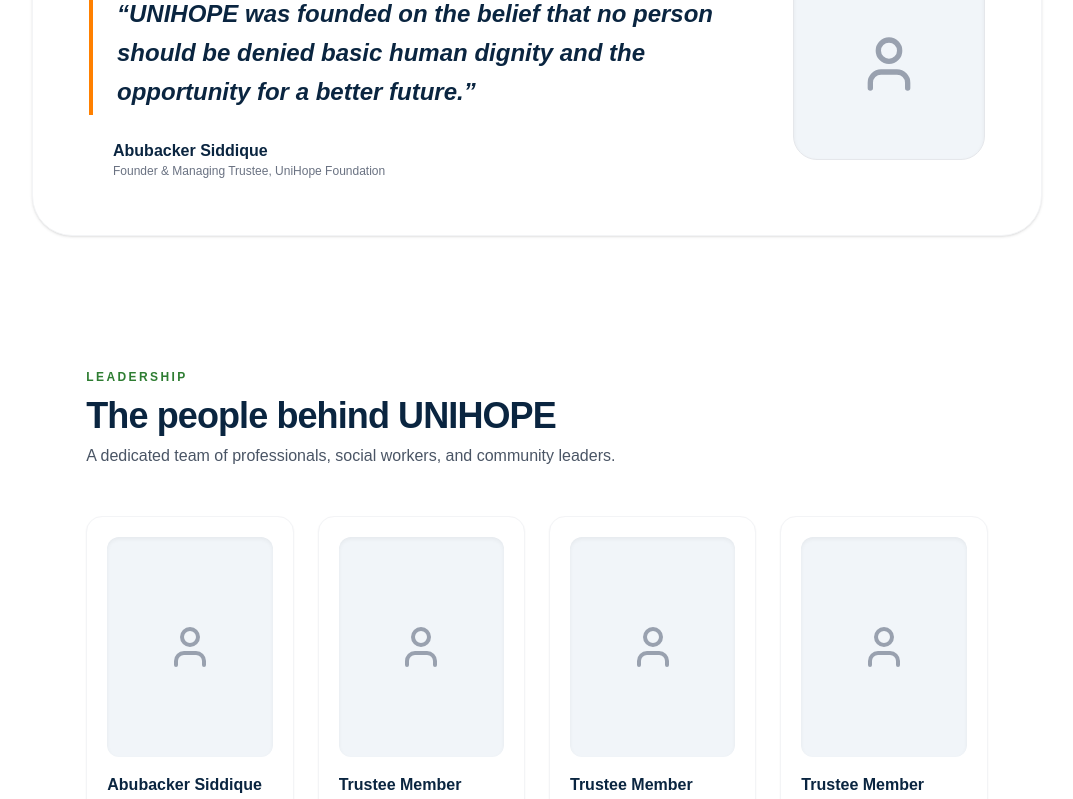
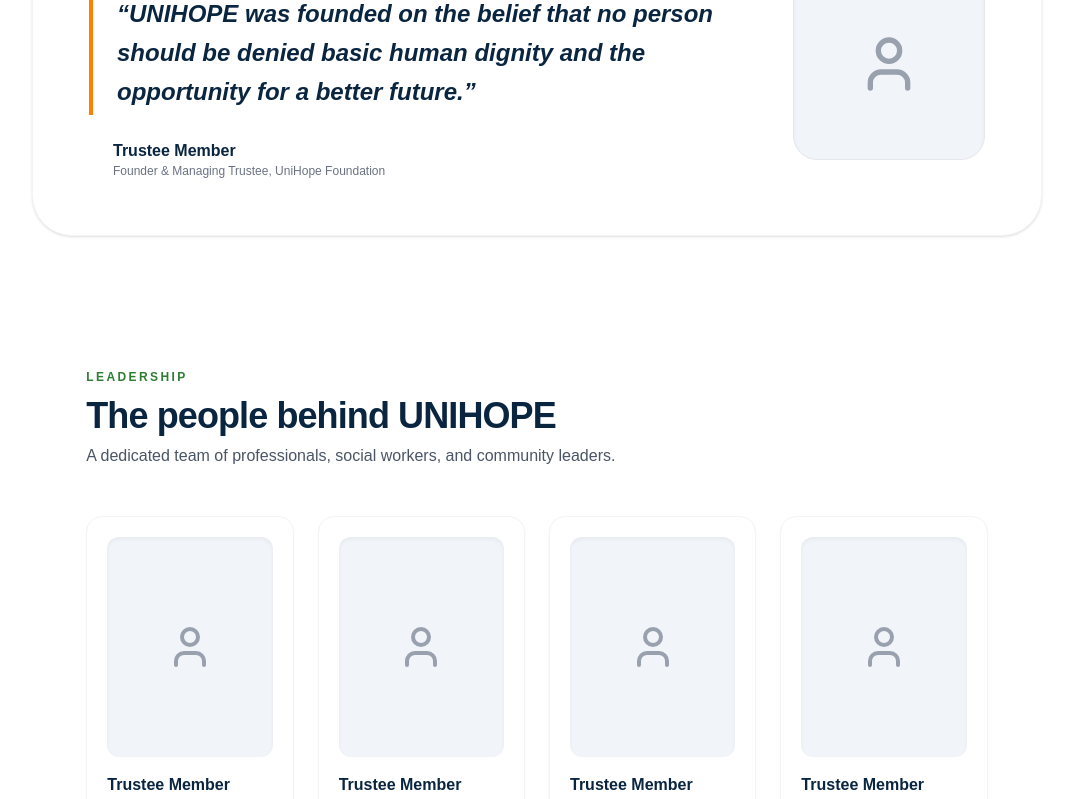
Before and after one commit to unihope-foundation/UniHope, a Next.js app: page /about in a window 1280 px wide. Shown: the part 3380-4179 px from the top of the page, without its empty margins (103-1176 px from the left). Built offline with nearby package versions, Linux system fonts and the light colour scheme.

Commit message:
name mismatch on member

```diff
--- a/components/AboutUs.tsx
+++ b/components/AboutUs.tsx
@@ -97,7 +97,7 @@
 ];
 
 const DEFAULT_TEAM: TeamMember[] = [
-  { name: "Abubacker Siddique", role: "Founder & Managing Trustee", designation: "Trustee" },
+  { name: "Trustee Member", role: "Founder & Managing Trustee", designation: "Trustee" },
   { name: "Trustee Member", role: "Treasurer & Finance", designation: "Trustee" },
   { name: "Trustee Member", role: "Healthcare Operations", designation: "Trustee" },
   { name: "Trustee Member", role: "Education Initiatives", designation: "Trustee" },
@@ -340,7 +340,7 @@
             </div>
             <div className="mt-4 sm:mt-6 pl-4 sm:pl-6">
               <h4 className="font-extrabold text-[#0A2540] text-sm sm:text-base">
-                Abubacker Siddique
+                Trustee Member
               </h4>
               <p className="text-xs text-gray-500">
                 Founder & Managing Trustee, UniHope Foundation
```
